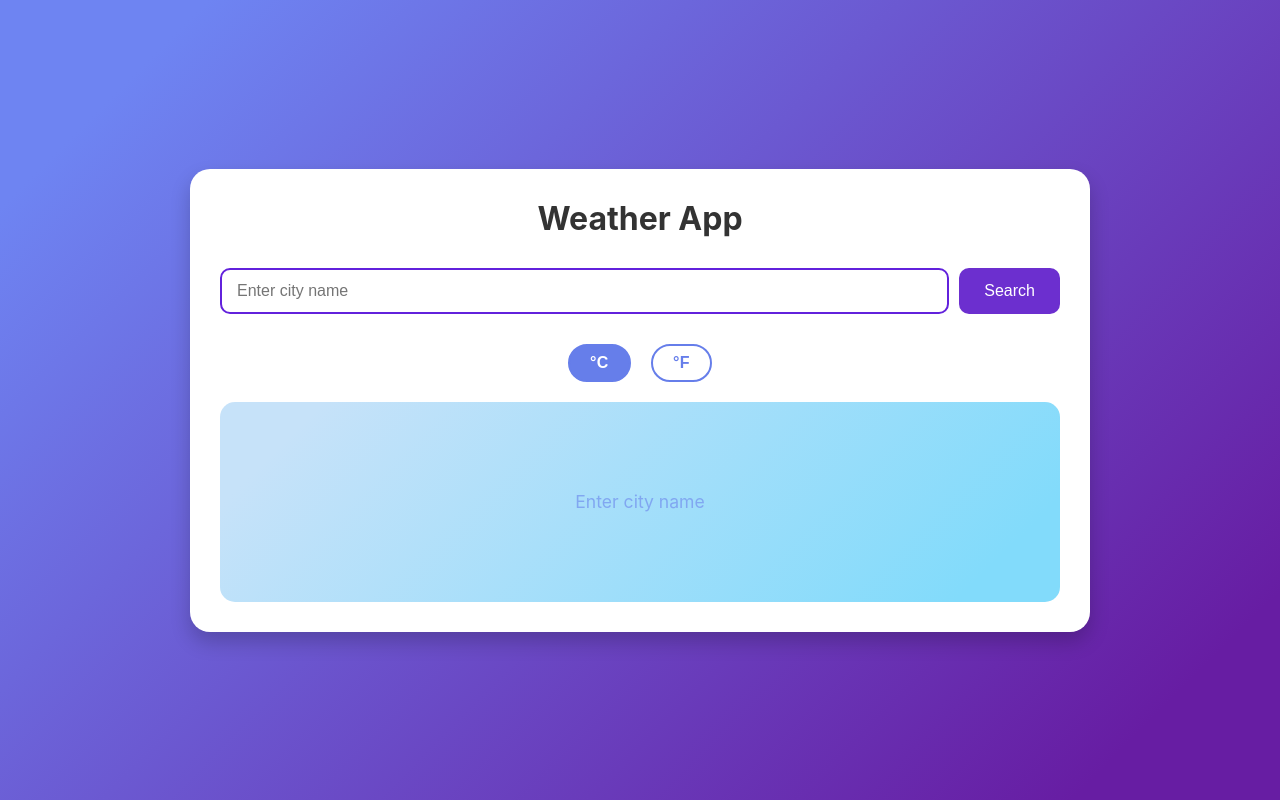
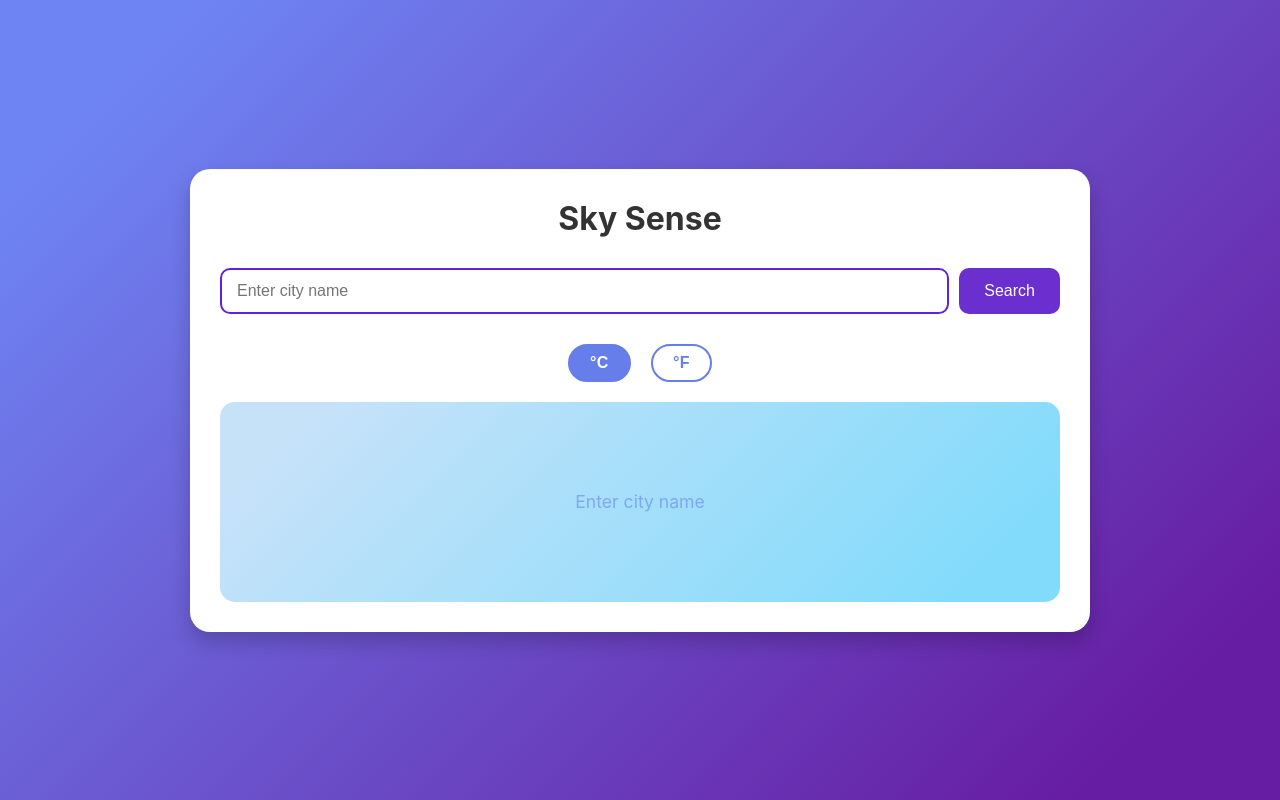
Before and after one commit to JudithOlivia/WeatherApp, a plain HTML site: page index.html in a window 1280 px wide. Drawn offline with Linux system fonts and the light colour scheme.

Commit message:
change name

```diff
--- a/index.html
+++ b/index.html
@@ -2,13 +2,13 @@
 <html>
 <head>
     <meta charset="UTF-8">
-    <title>Weather App</title>
+    <title>SkySense</title>
     <meta name="viewport" content="width=device-width, initial-scale=1.0">
     <link rel="stylesheet" type="text/css" href="style.css">
 </head>
 <body>
     <div class="container">
-        <h1>Weather App</h1>
+        <h1>Sky Sense</h1>
 
         <div class="search-box">
             <input
```
